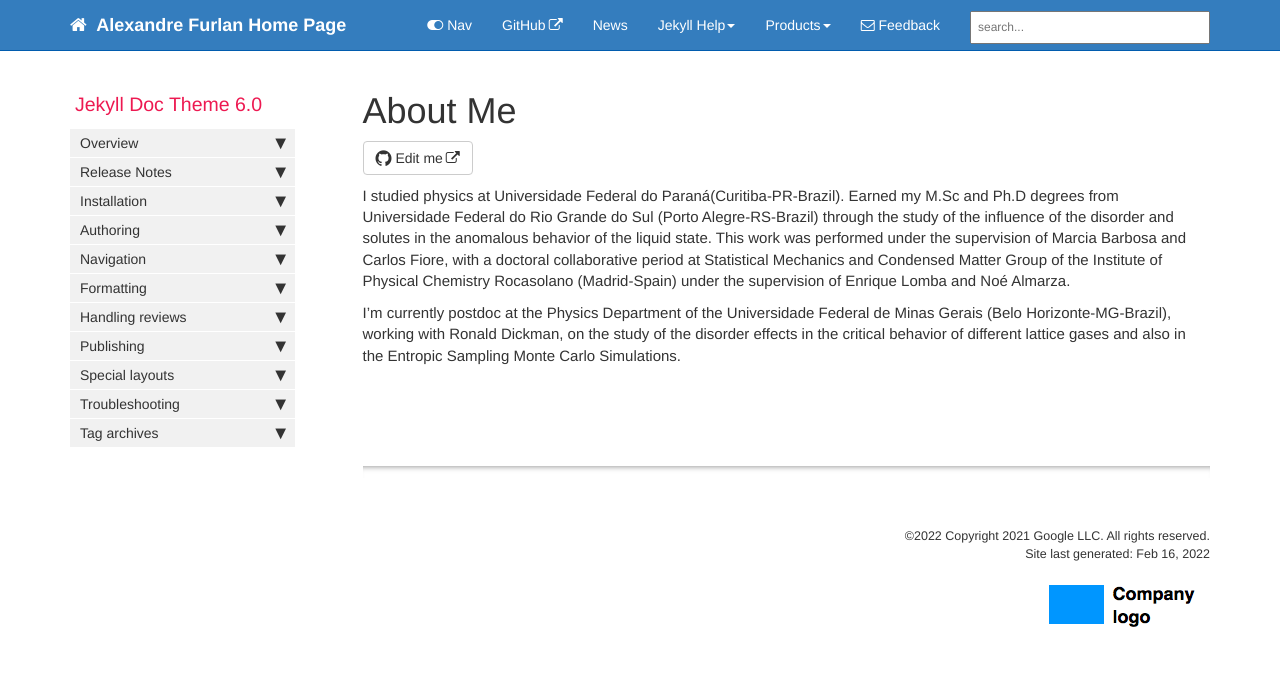
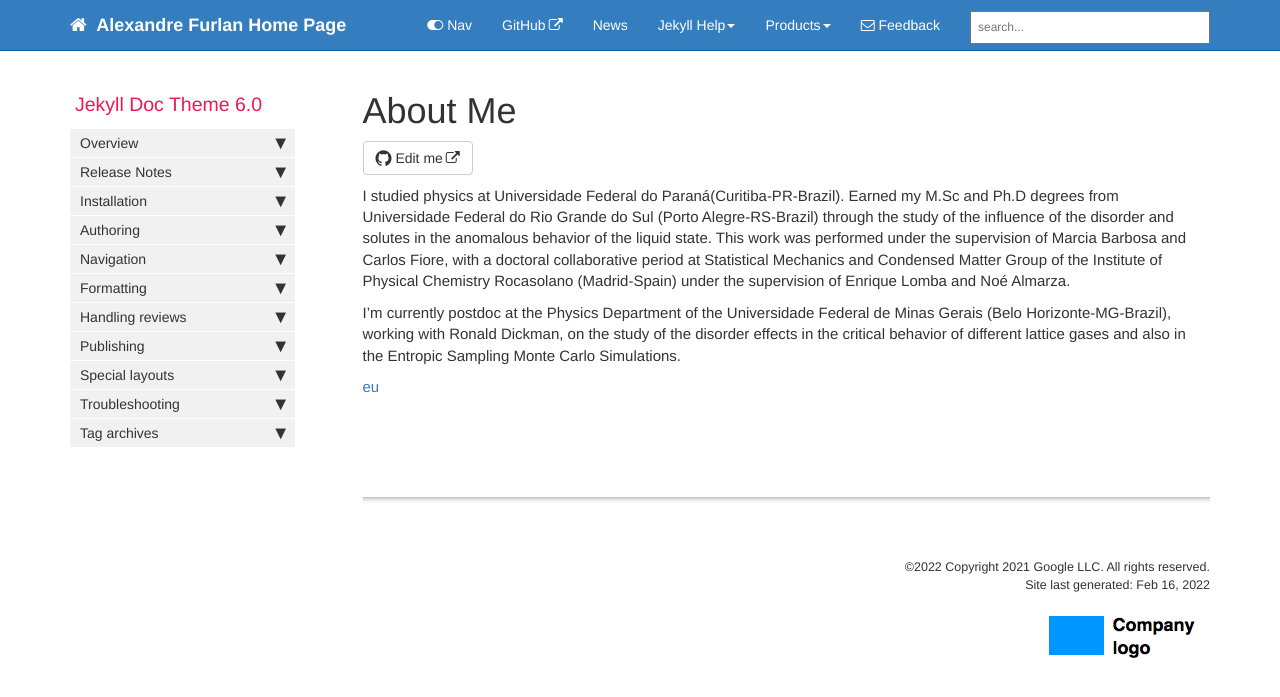
Before and after one commit to apfurlan/apfurlan.github.io, a Jekyll site: the page built from index.md, in a window 1280 px wide. Shown: the top 697 px of the page. Built offline with Jekyll 4.4.1, drawn with Linux system fonts in a browser that asks for light colours; comment, search, counter and statistics services are not loaded.

Commit message:
new commit

```diff
--- a/index.md
+++ b/index.md
@@ -14,3 +14,5 @@ Chemistry Rocasolano (Madrid-Spain) under the supervision of Enrique Lomba and N
 
 I'm currently postdoc at the Physics Department of the Universidade Federal de Minas Gerais (Belo Horizonte-MG-Brazil), working with Ronald Dickman,
 on the study of the disorder effects in the critical behavior of different lattice gases and also in the Entropic Sampling Monte Carlo Simulations.
+
+[eu](euSusto.jpeg)
```
Also changed, not shown: euSusto.jpeg (added).
